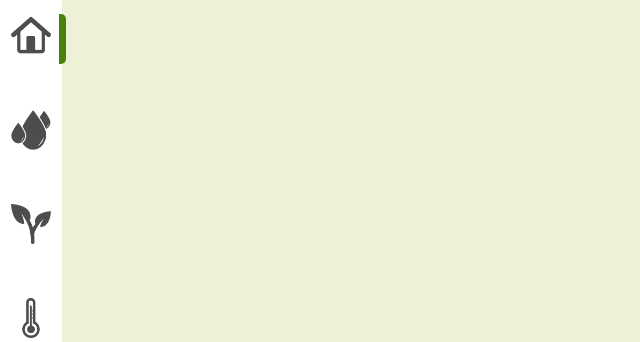
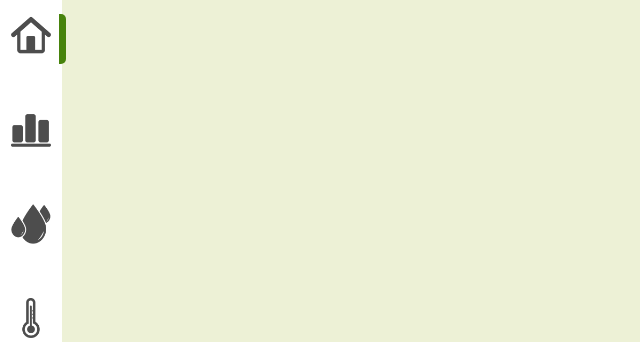
Before and after one commit to FabioHiros/API-GreenTECH, a Flask app: page / in a window 1280 px wide. Shown: the part 221-563 px from the top of the page, without its empty margins (0-640 px from the left). Run offline with Flask 3, Linux system fonts and the light colour scheme.

Commit message:
Adicionando icone da pagina de graficos

```diff
--- a/src/templates/base.html
+++ b/src/templates/base.html
@@ -11,8 +11,8 @@
 <body style="background-color:#edf1d6;">
   <div class="vertical-div">
     <a href="/" {% if current_page == 'home' %}class="current-page"{% endif %}><img src="../static/images/home-icon.png" alt="home"></a>
+    <a href="/" {% if current_page == 'grafico' %}class="current-page"{% endif %}><img src="../static/images/graf-icon.png" alt="home"></a>
     <a href="/agua" {% if current_page == 'agua' %}class="current-page"{% endif %}><img src="../static/images/agua-icon.png" alt="home"></a>
-    <a href="/" {% if current_page == 'planta' %}class="current-page"{% endif %}><img src="../static/images/planta-icon.png" alt="home"></a>
     <a href="/" {% if current_page == 'temperatura' %}class="current-page"{% endif %}><img src="../static/images/temperatura-icon.png" alt="home"></a>
   </div>
   <div class="content">
```
Also changed, not shown: src/static/images/graf-icon.png (added).
